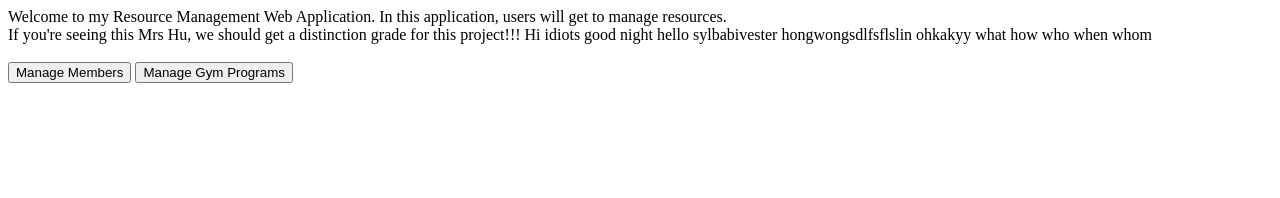
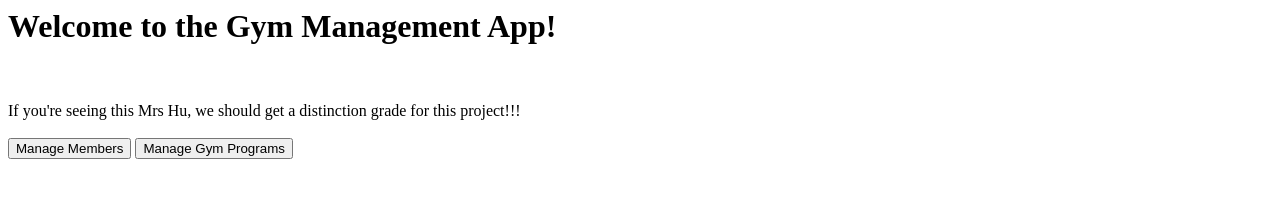
Before and after one commit to ohk-soe-htet/Acrochief, a website: page public/index.html in a window 1280 px wide. Drawn offline with Linux system fonts and the light colour scheme.

Commit message:
Updated index.html

```diff
--- a/public/index.html
+++ b/public/index.html
@@ -1,19 +1,22 @@
 <html lang="en">
 <head>
-    <title>DVOPS - Resource Management Web App</title>
+    <title>Gym Management App</title>
 </head>
 
 <body>
-Welcome to my Resource Management Web Application. In this application, users
-will get to manage resources.
-<br/>
+
+<h1>Welcome to the Gym Management App!</h1>
+
+<br/><br/>
+
 If you're seeing this Mrs Hu, we should get a distinction grade for this project!!!
-Hi idiots good night hello sylbabivester hongwongsdlfsflslin ohkakyy what how who when whom
+
 <br><br>
 
 <a href="pages/ManageMembers.html"><button>Manage Members</button></a>
 
 <a href="pages/ManageGymPrograms.html"><button>Manage Gym Programs</button></a>
+
 </body>
 
 </html>
```
